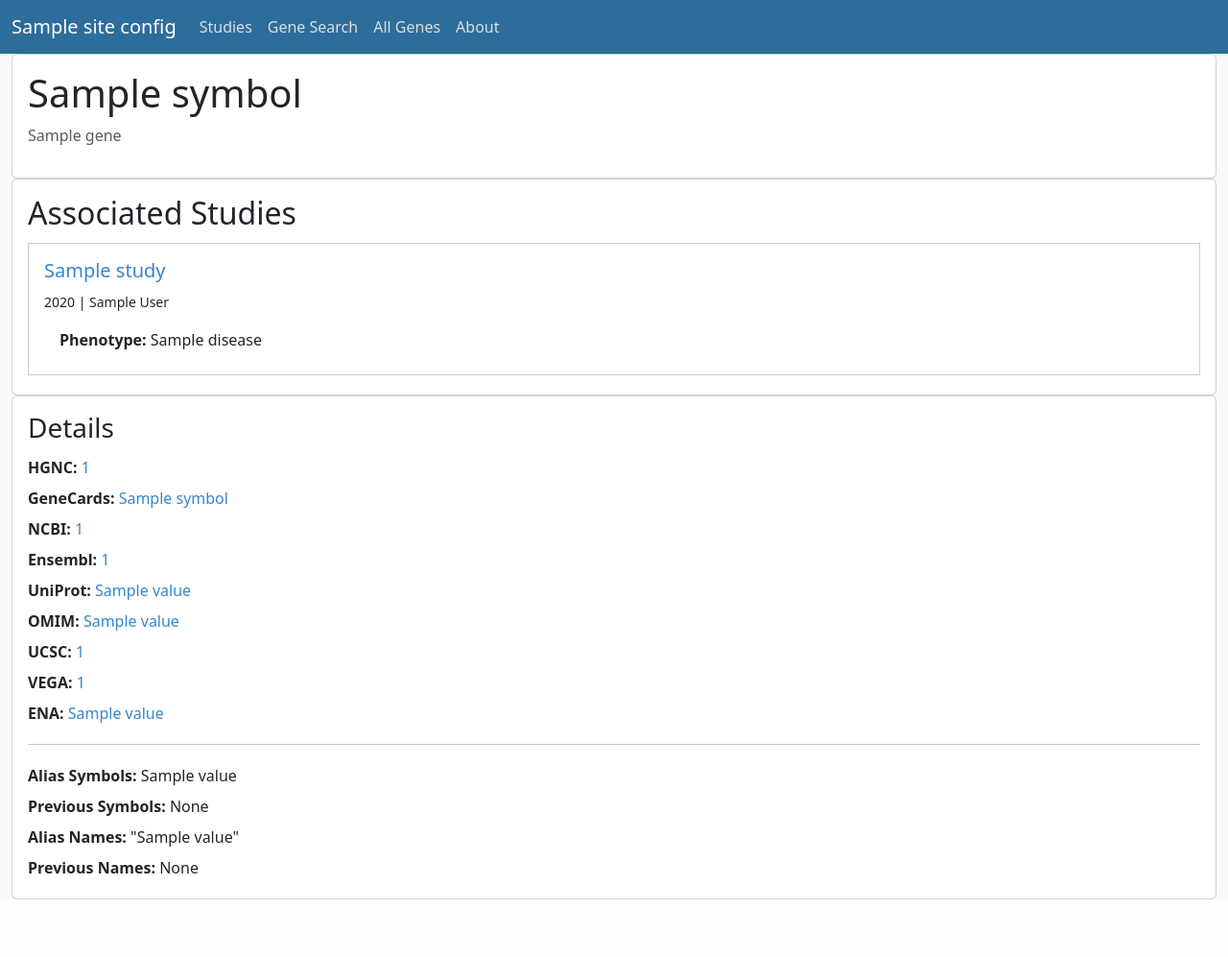
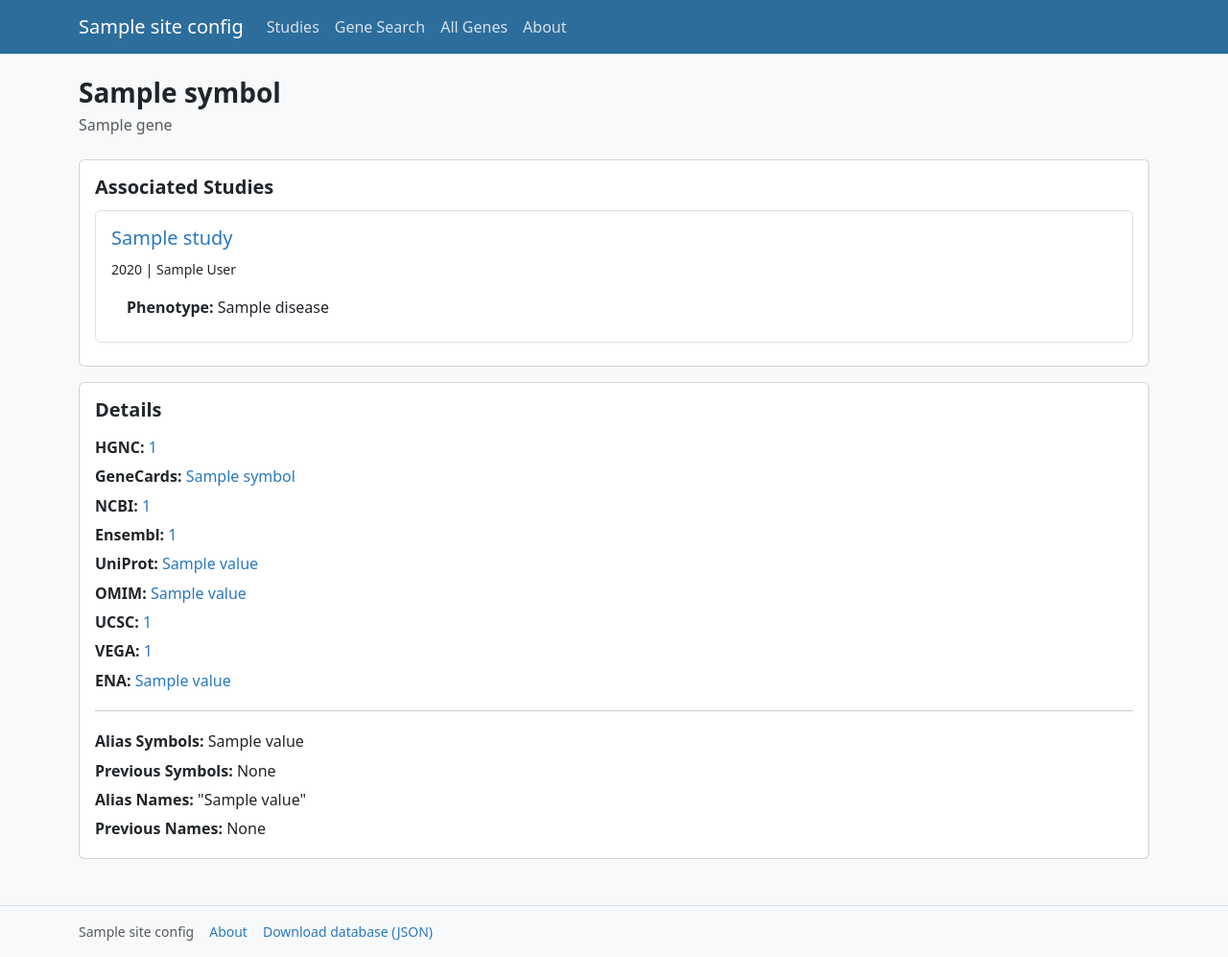
Before and after one commit to ruvilonix/sick-genes, a Django app: template sickgenes/templates/sickgenes/gene_detail.html in a window 1280 px wide. Shown: the whole page at 96% size. Before the commit the page ends 937 px from the top, so only its background shows below. Run offline with Django 5.2, Linux system fonts and the light colour scheme; the template is opened without the code that fills it: most values are stand-ins (such as "Sample title", 1, 10 or a date in 2020); some libraries are stand-ins or nearby versions.

Commit message:
Give all pages a shared layout, stylesheet and heading style
- base.html loads sickgenes/main.css (replacing its old, unused contents)
  and wraps every page in the same container, so margins and spacing
  match across pages.
- The navbar highlights the current section, and a small footer links
  to About and the JSON download.
- Pages use the same title and section heading styles.
- Inline style attributes are replaced with Bootstrap classes or the
  stylesheet, and per-page containers are removed.

Co-Authored-By: Claude Opus 5.5 <noreply@anthropic.com>

```diff
--- a/sickgenes/static/sickgenes/main.css
+++ b/sickgenes/static/sickgenes/main.css
@@ -1,97 +1,86 @@
-body {
-    margin:0;
-    padding:0;
-    font-family:helvetica, sans-serif;
+/* Site-wide styles. Bootstrap 5 provides the base; this file only adds what
+   it doesn't, so pages share the same colours and spacing. */
+
+:root {
+    --sg-brand: #2c6d9b;
+    --sg-link: #2b78bd;
+    --sg-link-hover: #1f5a8f;
 }
 
-p {
-    line-height: 1.8;
+/* Links (not navbar links, buttons or pagination) */
+main a:not(.btn):not(.page-link),
+footer a {
+    color: var(--sg-link);
+    text-decoration: none;
 }
 
-a {
-    color:#749BC2;
-    text-decoration:none;
+main a:not(.btn):not(.page-link):hover,
+footer a:hover {
+    color: var(--sg-link-hover);
+    text-decoration: underline;
 }
 
-a:hover {
-    color:#4682A9;
+/* Navbar */
+.navbar-brand-bg {
+    background-color: var(--sg-brand);
 }
 
-h1, h2, h3, h4, h5 , h6 { font-family: sans-serif; font-weight:normal; }
-
-h1 {
-    border-bottom:1px solid #bbb;
-    padding:0 0 10px 0;
-    margin:10px 0 20px 0;
+.navbar .nav-link {
+    color: rgba(255, 255, 255, 0.8);
 }
 
-h2 {
-    margin:30px 0 20px;
+.navbar .nav-link:hover,
+.navbar .nav-link:focus,
+.navbar .nav-link.active {
+    color: #fff;
 }
 
-ol {
-    line-height:1.5;
+/* Page headings: the same size and spacing on every page */
+.page-title {
+    font-size: 1.75rem;
+    font-weight: 600;
+    margin-bottom: 0.25rem;
 }
 
-#header {
-    padding:10px 100px;
-    font-size:14px;
-    background:#749BC2;
-    color:#fff;
-    border-bottom:4px solid #4682A9;
-    overflow:auto;
+.page-subtitle {
+    color: var(--bs-secondary-color);
+    margin-bottom: 1.5rem;
 }
 
-#header .logo {
-    font-family: sans-serif;
-    float:left;
-    color:#f3f7cc;
-    font-size:20px;
-    margin-right:10%;
+.page-title + :not(.page-subtitle) {
+    margin-top: 1rem;
 }
 
-#header ul.menu {
-    list-style:none;
-    float:left;
-    margin:0;
-    padding:0;
-}
-#header ul.menu li {
-    float:left;
-    padding:4px 10px;
+/* Home page intro, kept to a readable width */
+.home-intro {
+    max-width: 48rem;
 }
 
-#header ul.menu li.selected a, #header ul.menu li.selected a:hover {
-    color:#4682A9;
-    font-weight:bold;
+/* Section headings within a page */
+.section-title {
+    font-size: 1.25rem;
+    font-weight: 600;
+    margin-top: 2rem;
+    margin-bottom: 0.75rem;
 }
 
-#header a {
-    color:#f3f7cc;
-}
-#header a:hover {
-    color:#fff;
+/* Space between stacked cards */
+.card + .card {
+    margin-top: 1rem;
 }
 
-#header .user {
-    float:right;
-    padding-top:4px;
+/* Label/value lists, e.g. gene identifiers */
+.details-list > div {
+    padding: 0.2rem 0;
 }
 
-#header .user form {
-    display:inline;
-    float:right;
+.dotted-divider {
+    border-top-style: dotted;
 }
 
-#header .user button {
-    background:none;
-    color:#f3f7cc;
-    border:none;
-    cursor:pointer;
-    float:left;
-    display:inline;
+/* Footer */
+.site-footer {
+    border-top: 1px solid var(--bs-border-color);
+    color: var(--bs-secondary-color);
+    font-size: 0.875rem;
 }
-
-#content {
-    padding:30px 100px;
-}
--- a/sickgenes/templates/sickgenes/about.html
+++ b/sickgenes/templates/sickgenes/about.html
@@ -4,8 +4,12 @@
 
 {% block content %}
 
-<div class="p-3 mb-4 bg-light container rounded-3 mt-4">
+<h1 class="page-title">About</h1>
+
+<div class="card">
+    <div class="card-body">
         {{ about_text|safe }}
+    </div>
 </div>
 
 {% endblock %}
--- a/sickgenes/templates/sickgenes/add_study.html
+++ b/sickgenes/templates/sickgenes/add_study.html
@@ -3,13 +3,16 @@
 {% block title %}Add study{% endblock %}
 
 {% block content %}
+
+<h1 class="page-title">Add study</h1>
+
 <form action="" method="POST">
     {% csrf_token %}
 
     <p>
         {{ form.doi.label_tag }}
         {{ form.doi }}
-        <button type="button" id="fetch-doi-btn" style="margin-left: 5px;">Fetch Metadata</button>
+        <button type="button" id="fetch-doi-btn" class="ms-1">Fetch Metadata</button>
         {% if form.doi.errors %}
             <ul class="errorlist">
                 {% for error in form.doi.errors %}
--- a/sickgenes/templates/sickgenes/add_study_cohort.html
+++ b/sickgenes/templates/sickgenes/add_study_cohort.html
@@ -3,6 +3,8 @@
 {% block title %}Add study cohort{% endblock %}
 
 {% block content %}
+
+<h1 class="page-title">Add study cohort</h1>
 
 <form action="" method="POST">
     {% csrf_token %}
--- a/sickgenes/templates/sickgenes/base.html
+++ b/sickgenes/templates/sickgenes/base.html
@@ -1,64 +1,50 @@
 {% load static %}
 <!DOCTYPE html>
-<html>
+<html lang="en">
     <head>
         <meta charset="utf-8">
         <meta name="viewport" content="width=device-width, initial-scale=1">
         <title>{% block title %}{% endblock %} | {{ site_config.site_name }}</title>
         <link href="https://cdn.jsdelivr.net/npm/bootstrap@5.3.7/dist/css/bootstrap.min.css" rel="stylesheet" integrity="sha384-LN+7fdVzj6u52u30Kp6M/trliBMCMKTyK833zpbD+pXdCLuTusPj697FH4R/5mcr" crossorigin="anonymous">
-
-        <style>
-            body a:not(.navbar-nav .nav-link, .navbar-brand, .btn, .page-link) {
-                color: #3487cf;
-                text-decoration: none;
-            }
-
-            body a:not(.navbar-nav .nav-link, .navbar-brand, .btn, .page-link):hover {
-                color: #2c72af;
-            }
-
-            .navbar-nav .nav-link {
-                color: #dddddd !important; /* Makes the text white */
-            }
-
-            .navbar-nav .nav-link:hover,
-            .navbar-nav .nav-link:focus {
-                color: #f8f9fa !important; /* Lighter white for hover/focus */
-                /* You can adjust this to a slightly different bright color if you want a subtle change on hover */
-            }
-        </style>
-
+        <link href="{% static 'sickgenes/main.css' %}" rel="stylesheet">
     </head>
-    <body class="bg-light d-flex flex-column vh-100">
-
-
-        <nav class="navbar navbar-expand-lg" style="background-color: #2c6d9b;" data-bs-theme="dark">
-        <div class="container-fluid">
-            <a class="navbar-brand" href="{% url "sickgenes:home" %}">{{ site_config.site_name }}</a>
-            <button class="navbar-toggler" type="button" data-bs-toggle="collapse" data-bs-target="#navbarNavAltMarkup" aria-controls="navbarNavAltMarkup" aria-expanded="false" aria-label="Toggle navigation">
+    <body class="bg-light d-flex flex-column min-vh-100">
+        {% with url_name=request.resolver_match.url_name %}
+        <nav class="navbar navbar-expand-lg navbar-brand-bg" data-bs-theme="dark">
+            <div class="container">
+                <a class="navbar-brand" href="{% url 'sickgenes:home' %}">{{ site_config.site_name }}</a>
+                <button class="navbar-toggler" type="button" data-bs-toggle="collapse" data-bs-target="#main-nav" aria-controls="main-nav" aria-expanded="false" aria-label="Toggle navigation">
                     <span class="navbar-toggler-icon"></span>
                 </button>
-            <div class="collapse navbar-collapse" id="navbarNavAltMarkup">
+                <div class="collapse navbar-collapse" id="main-nav">
                     <div class="navbar-nav">
-                <a class="nav-link" href="{% url "sickgenes:study_list" %}">Studies</a>
-                <a class="nav-link" href="{% url "sickgenes:identify_molecules" 'gene' %}">Gene Search</a>
-                <a class="nav-link" href="{% url "sickgenes:gene_list" %}">All Genes</a>
-                <a class="nav-link" href="{% url "sickgenes:about" %}">About</a>
-
+                        <a class="nav-link{% if url_name == 'study_list' or url_name == 'study' %} active{% endif %}" href="{% url 'sickgenes:study_list' %}">Studies</a>
+                        <a class="nav-link{% if url_name == 'identify_molecules' %} active{% endif %}" href="{% url 'sickgenes:identify_molecules' 'gene' %}">Gene Search</a>
+                        <a class="nav-link{% if url_name == 'gene_list' or url_name == 'gene_detail' %} active{% endif %}" href="{% url 'sickgenes:gene_list' %}">All Genes</a>
+                        <a class="nav-link{% if url_name == 'about' %} active{% endif %}" href="{% url 'sickgenes:about' %}">About</a>
                         {% if request.user.is_staff %}
-                <a class="nav-link" href="{% url "sickgenes:add_study" %}">Add Study</a>
-                <a class="nav-link" href="{% url "admin:index" %}">Admin</a>
+                            <a class="nav-link{% if url_name == 'add_study' %} active{% endif %}" href="{% url 'sickgenes:add_study' %}">Add Study</a>
+                            <a class="nav-link" href="{% url 'admin:index' %}">Admin</a>
                         {% endif %}
                     </div>
                 </div>
             </div>
         </nav>
+        {% endwith %}
 
-
-        <div class="container-fluid flex-grow-1">
+        <main class="container flex-grow-1 py-4">
             {% block content %}
             {% endblock %}
+        </main>
+
+        <footer class="site-footer py-3 mt-4">
+            <div class="container d-flex flex-wrap gap-3">
+                <span>{{ site_config.site_name }}</span>
+                <a href="{% url 'sickgenes:about' %}">About</a>
+                <a href="{% url 'sickgenes:database_dump_json_v2' %}">Download database (JSON)</a>
             </div>
+        </footer>
+
         <script src="https://cdn.jsdelivr.net/npm/bootstrap@5.3.7/dist/js/bootstrap.bundle.min.js" integrity="sha384-ndDqU0Gzau9qJ1lfW4pNLlhNTkCfHzAVBReH9diLvGRem5+R9g2FzA8ZGN954O5Q" crossorigin="anonymous"></script>
     </body>
 </html>
--- a/sickgenes/templates/sickgenes/gene_detail.html
+++ b/sickgenes/templates/sickgenes/gene_detail.html
@@ -3,19 +3,15 @@
 {% block title %}{{ gene.symbol }}{% endblock %}
 
 {% block content %}
-<section class="card p-3">
-    <header>
-        <h1>{{ gene.symbol }}</h1>
-        <p class="text-muted">{{ gene.name }}</p>
-    </header>
-</section>
+<h1 class="page-title">{{ gene.symbol }}</h1>
+<p class="page-subtitle">{{ gene.name }}</p>
 
 <section class="card p-3">
-    <h2>Associated Studies</h2>
+    <h2 class="section-title mt-0">Associated Studies</h2>
 
     {% if studies_data %}
         {% for study, cohorts in studies_data %}
-            <div style="border: 1px solid #ccc; margin: 4px 0; padding: 1em;">
+            <div class="border rounded p-3 mb-2">
                 <header>
                     <h5>
                         <a href="{{ study.get_absolute_url }}">{{ study.title }}</a>
@@ -24,7 +20,7 @@
                 </header>
                 <div>
                     {% for cohort in cohorts %}
-                        <div style="padding-left: 1em; margin-bottom: 0.5em;">
+                        <div class="ps-3 mb-2">
                             <strong>Phenotype:</strong>
                             {% for disease in cohort.disease_tags.all %}
                                 <span>{{ disease.name }}</span>{% if not forloop.last %}, {% endif %}
@@ -45,8 +41,8 @@
 </section>
 
 
-<section class="card p-3" style="line-height: 2">
-    <h3>Details</h3>
+<section class="card p-3 details-list">
+    <h2 class="section-title mt-0">Details</h2>
 
     {# --- Primary & External Identifiers --- #}
     <div>
@@ -123,7 +119,7 @@
         {% endfor %}
     </div>
 
-    <hr style="margin: 1rem 0;">
+    <hr class="my-3">
 
     {# --- Aliases and Previous Names --- #}
     <div>
--- a/sickgenes/templates/sickgenes/gene_list.html
+++ b/sickgenes/templates/sickgenes/gene_list.html
@@ -4,6 +4,8 @@
 {% block title %}Browse Genes{% endblock %}
 
 {% block content %}
+
+<h1 class="page-title">Genes</h1>
 
 <form method="get" class="form-inline mb-4">
     {% if filtered_genes %}
--- a/sickgenes/templates/sickgenes/molecule_match.html
+++ b/sickgenes/templates/sickgenes/molecule_match.html
@@ -3,8 +3,7 @@
 {% block title %}{{ title }}{% endblock %}
 
 {% block content %}
-<div class="container my-5">
-    <h1 class="mb-4">{{ title }}</h1>
+<h1 class="page-title">{{ title }}</h1>
 
     <form action="" method="POST" novalidate>
         {% csrf_token %}
@@ -45,7 +44,7 @@
             <table class="table table-hover align-middle">
                 <thead>
                     <tr>
-                        <th scope="col" style="width: 90%;">Search Term (Editable)</th>
+                        <th scope="col" class="w-100">Search Term (Editable)</th>
                         <th scope="col" class="text-center">Delete</th>
                     </tr>
                 </thead>
@@ -116,5 +115,4 @@
         {% endif %}
 
     </form>
-</div>
 {% endblock %}
--- a/sickgenes/templates/sickgenes/study_list.html
+++ b/sickgenes/templates/sickgenes/study_list.html
@@ -5,6 +5,8 @@
 {% block title %}Browse Studies{% endblock %}
 
 {% block content %}
+
+<h1 class="page-title">Studies</h1>
 
 <form method="get" class="form-inline mb-4">
     <div class="form-group mr-2">
```
Also changed, not shown: sickgenes/templates/sickgenes/gene_previous_symbol.html (+8 -9 lines), sickgenes/templates/sickgenes/home.html (+5 -12 lines), sickgenes/templates/sickgenes/study.html (+9 -13 lines). Lines whose indentation alone changed are shown as unchanged.
